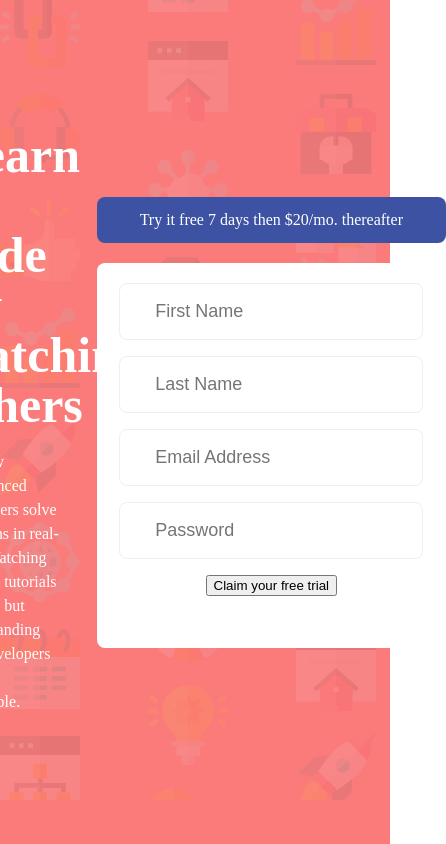
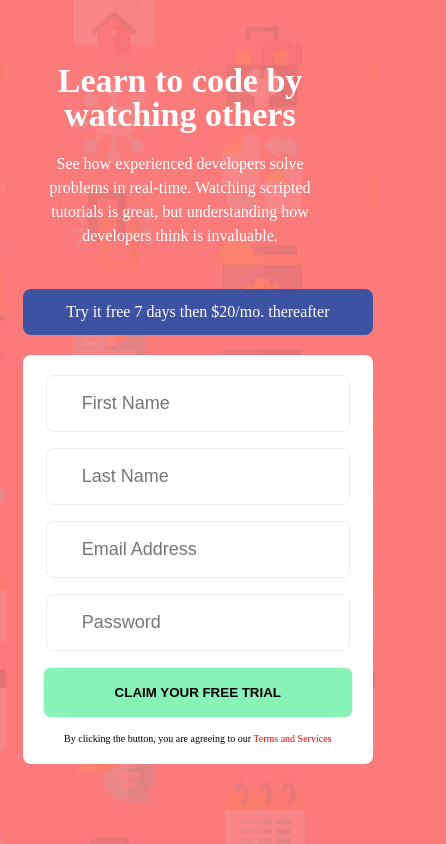
Before and after one commit to manalijain346/fe-mentor, a plain HTML site: page intro-component-with-signup-form-master/index.html in a window 390 px wide. Shown: the whole page, 446 px wide, since content can reach past the window. Drawn offline with Linux system fonts and the light colour scheme.

Commit message:
project enhancement

```diff
--- a/intro-component-with-signup-form-master/index.html
+++ b/intro-component-with-signup-form-master/index.html
@@ -54,8 +54,8 @@
           <span></span>
         </div>
         <button id="btn">Claim your free trial</button>
-        <p>
-          By clicking the button, you are agreeing to our <span>Terms and Services</span></p>
+        <p class=terms>
+          By clicking the button, you are agreeing to our <span id="terms-conditions">Terms and Services</span></p>
       </form>
     </section>
 
--- a/intro-component-with-signup-form-master/styles.css
+++ b/intro-component-with-signup-form-master/styles.css
@@ -3,15 +3,16 @@ html,body,div,span,applet,object,iframe,h1,h2,h3,h4,h5,h6,p,blockquote,pre,a,abb
 /* Reset CSS - END */
 body{
     color: white;
+    background: url("images/bg-intro-desktop.png") no-repeat;
+    background-color: #FB7B7B;
 }
 
 .main{
     display: flex;
-    justify-content: center;
+    justify-content: space-evenly;
     align-items: center;
     height: 100vh;
-    background: url("images/bg-intro-desktop.png") no-repeat;
-    background-color: #FB7B7B;
+    margin-left: 20px;
 }
 
 .learn{
@@ -55,3 +56,50 @@ body{
     border-radius: 8px;
     font-size: 18px;
 }
+
+#btn{
+    padding: 17px 35px;
+    margin-bottom: 16px;
+    border: 1px solid #efefef;
+    border-radius: 8px;
+    font-weight: 600;
+    text-transform: uppercase;
+    background-color: rgb(135, 243, 182);
+    width: 100%;
+}
+
+.terms{
+    color: black;
+    font-size: 10px;
+}
+
+#terms-conditions{
+    color :red;
+}
+
+@media screen and (max-width: 480px) {
+    body{
+        background: url("images/bg-intro-mobile.png") no-repeat;
+        background-color: #FB7B7B;
+    }
+
+    .main{
+        flex-direction: column;
+        margin-left: unset;
+    }
+
+    .description{
+        padding: 0px 36px;
+    }
+
+    .learn{
+        width: unset;
+        text-align: center;
+    }
+
+    .main-heading{
+        font-size: 34px;
+        margin-top: 24px;
+    }
+
+}
```
